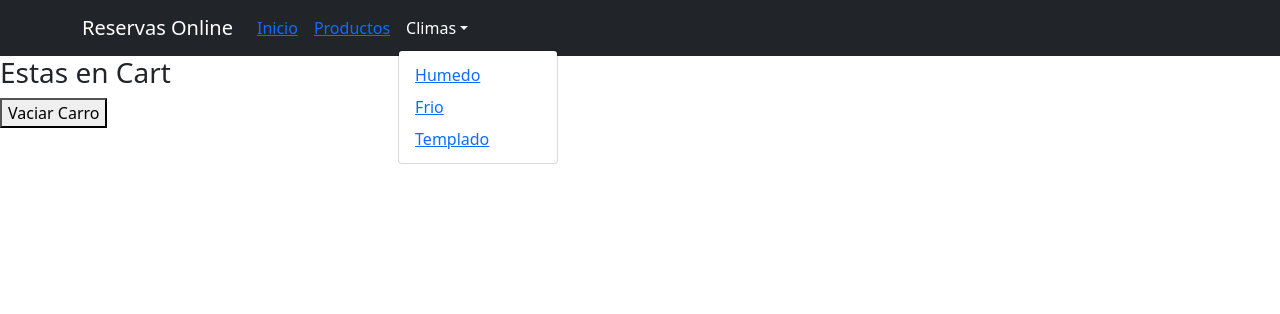
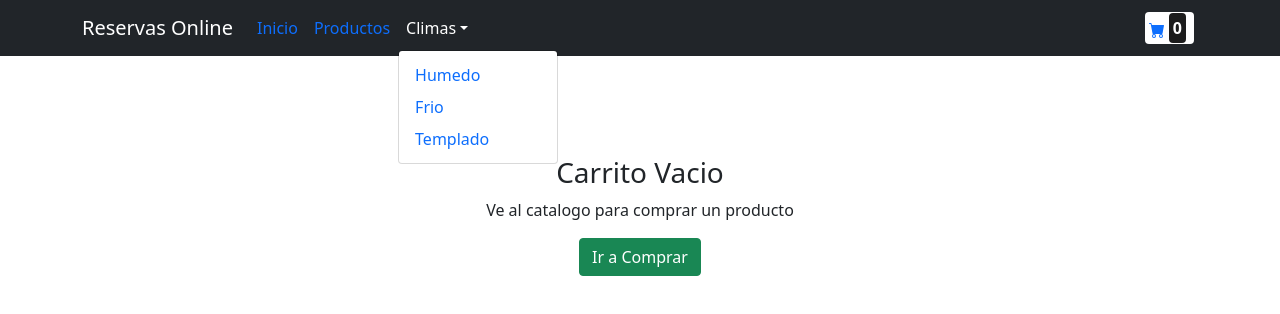
Before and after one commit to agus-a97/tienda-gamer, a React (Create React App) app: page /cart in a window 1280 px wide. Both pictures are taken after a click on the button "Climas". Shown: the top 314 px of the page. Built offline with nearby package versions, Linux system fonts and the light colour scheme.

Commit message:
terminamos el desafio 11. Hicimos los cambios en cart, navbar y creamos cartItem para el desafio

```diff
--- a/src/components/cart/Cart.jsx
+++ b/src/components/cart/Cart.jsx
@@ -1,13 +1,54 @@
 import React, { useContext } from 'react';
+import { Button } from 'react-bootstrap';
+import { Link } from 'react-router-dom';
 import { contexto } from '../cartContext/CartContext';
+import { CartItem } from './cartItem/CartItem';
 
 export const Cart = () => {
 
-  const {cart,clear}=useContext(contexto)
+  const { cart, clearCart, sumarTotalCart } = useContext(contexto)
   console.log(cart);
 
   return <div>
-      <h3>Estas en Cart</h3>
-      <button onClick={clear}>Vaciar Carro</button>
+    {(cart.length === 0) ?
+      <>
+        <div style={{
+          margin: '100px',
+          display: 'flex',
+          flexDirection: 'column',
+          alignItems: 'center',
+        }}>
+          <h3>Carrito Vacio</h3>
+          <p>Ve al catalogo para comprar un producto</p>
+          <Link to={'/'}><Button variant="success">Ir a Comprar</Button></Link>
+        </div>
+      </>
+      :
+      <>
+        <div
+          style={{
+            margin: '15px',
+          }}>
+
+          <h3>Carrito:</h3>
+
+          <div >
+            {cart.map(element => <CartItem key={element.item.id} product={element} />)}
+          </div>
+
+          <div style={{
+            margin:'10px',
+            display:'flex',
+            alignItems:'baseline'
+          }}>
+
+            <p>Total a pagar: ${sumarTotalCart()}</p>
+            <Link to={'/'}><Button variant='success' style={{ margin: '5px' }}>Seguir Comprando</Button></Link>
+            <Button variant="danger" onClick={clearCart} style={{ margin: '5px' }}>Vaciar Carro</Button>
+          </div>
+
+
+        </div>
+      </>}
   </div>;
 };
--- /dev/null
+++ b/src/components/cart/cartItem/CartItem.jsx
@@ -0,0 +1,24 @@
+import React from 'react';
+import { useContext } from 'react';
+import { Button } from 'react-bootstrap';
+import { contexto } from '../../cartContext/CartContext';
+
+export const CartItem = (product) => {
+
+    const { deleteItem } = useContext(contexto)
+    console.log(product);
+    return (
+        <div style={{
+            margin: '15px',
+            padding: '10px',
+            border: '1px solid black',
+            borderRadius: '3px'
+        }}>
+            <h4>{product.product.item.title}</h4>
+            <p>Cantidad:{product.product.count}</p>
+            <p>Precio por unidad: ${product.product.item.price}</p>
+            <p>Subtotal: ${product.product.item.price*product.product.count}</p>
+            <Button variant='warning' onClick={() => deleteItem(product.product.item.id)}>Quitar del Carro</Button>
+        </div>
+    )
+};
--- a/src/components/cartContext/CartContext.jsx
+++ b/src/components/cartContext/CartContext.jsx
@@ -15,6 +15,7 @@ const CartContext = ({ children }) => {
             console.log(indexProduct);
 
             cart[indexProduct].count = cart[indexProduct].count + count
+            setCart([...cart])
 
         } else {
             setCart([...cart, { item: product, count }])
@@ -26,13 +27,23 @@ const CartContext = ({ children }) => {
         return cart.some(element => element.item.id === id)
     }
 
-    const clear=()=>{
+    const clearCart=()=>{
         setCart([]);
+    }
+
+    const deleteItem = (id) =>{
+        const cartActualizada = cart.filter( element => element.item.id !== id)
+        setCart(cartActualizada);
+    }
+
+    const sumarTotalCart = () =>{
+        console.log(cart.map(item=>item.item.price*item.count).reduce((a,b)=>a+b));
+        return (cart.length > 0)?cart.map(item=>item.item.price*item.count).reduce((a,b)=>a+b) : 0;
     }
 
     return (
         <>
-            <contexto.Provider value={{ cart, addToCart, clear }}>
+            <contexto.Provider value={{ cart, addToCart, clearCart, deleteItem,sumarTotalCart }}>
                 {children}
             </contexto.Provider>
         </>
--- a/src/components/itemDetailContainer/itemDetail/ItemDetail.jsx
+++ b/src/components/itemDetailContainer/itemDetail/ItemDetail.jsx
@@ -37,7 +37,7 @@ export const ItemDetail = ({ producto }) => {
                         (mostrarItemCount) ?
                             <ItemCount producto={producto} onAdd={onAdd} />
                             :
-                            <Link to={'/cart'}>
+                            <Link to={'/cart'} style={{textDecoration: 'none'}}>
                                 <Row className="justify-content-md-center">
                                     <Button variant="success" size="lg" >Terminar Compra</Button>
                                 </Row>
--- a/src/components/navBar/NavBar.jsx
+++ b/src/components/navBar/NavBar.jsx
@@ -12,17 +12,17 @@ export default function NavBar() {
                 <Container>
                     <Navbar.Brand >Reservas Online</Navbar.Brand>
                     <Nav className="me-auto">
-                        <Nav.Link ><Link to={'/'} bg="primary">Inicio</Link></Nav.Link>
-                        <Nav.Link ><Link to={'/'}>Productos</Link></Nav.Link>
+                        <Nav.Link ><Link to={'/'} bg="primary" style={{textDecoration: 'none'}}>Inicio</Link></Nav.Link>
+                        <Nav.Link ><Link to={'/'} style={{textDecoration: 'none'}}>Productos</Link></Nav.Link>
 
                         <NavDropdown title="Climas" id="nav-dropdown">
-                            <NavDropdown.Item ><Link to={'/categoria/humedo'}>Humedo</Link></NavDropdown.Item>
-                            <NavDropdown.Item ><Link to={'/categoria/frio'}>Frio</Link></NavDropdown.Item>
-                            <NavDropdown.Item ><Link to={'/categoria/templado'}>Templado</Link></NavDropdown.Item>
+                            <NavDropdown.Item ><Link to={'/categoria/humedo'} style={{textDecoration: 'none'}}>Humedo</Link></NavDropdown.Item>
+                            <NavDropdown.Item ><Link to={'/categoria/frio'} style={{textDecoration: 'none'}}>Frio</Link></NavDropdown.Item>
+                            <NavDropdown.Item ><Link to={'/categoria/templado'} style={{textDecoration: 'none'}}>Templado</Link></NavDropdown.Item>
                         </NavDropdown>
                     </Nav>
 
-                    <CartWidget />
+                    <Link to={'/cart'} style={{textDecoration: 'none'}}><CartWidget /></Link>
 
                 </Container>
             </Navbar>
--- a/src/components/navBar/cartWidget/CartWidget.jsx
+++ b/src/components/navBar/cartWidget/CartWidget.jsx
@@ -1,11 +1,36 @@
 import React from 'react';
+import { useContext } from 'react';
 import { BsFillCartFill } from "react-icons/bs";
+import { contexto } from '../../cartContext/CartContext';
 
 
 export default function CartWidget() {
+
+    const { cart } = useContext(contexto);
+
     return (
         <>
-            <BsFillCartFill />
+            <div style={{
+                background: 'white',
+                margin: "0px 0.25rem",
+                padding: "0.25rem",
+                borderRadius: "0.25rem",
+
+            }}>
+
+                <BsFillCartFill />
+
+                <span style={{
+                    background: "#141414f6",
+                    margin: "0px 0.25rem",
+                    padding: "0.25rem",
+                    borderRadius: "0.25rem",
+                    color: "white",
+                    fontWeight: "bold",
+                }}>
+                    {cart.length}
+                </span>
+            </div>
         </>
     )
 }
```
Also changed, not shown: src/App.css (line endings or trailing spaces).
